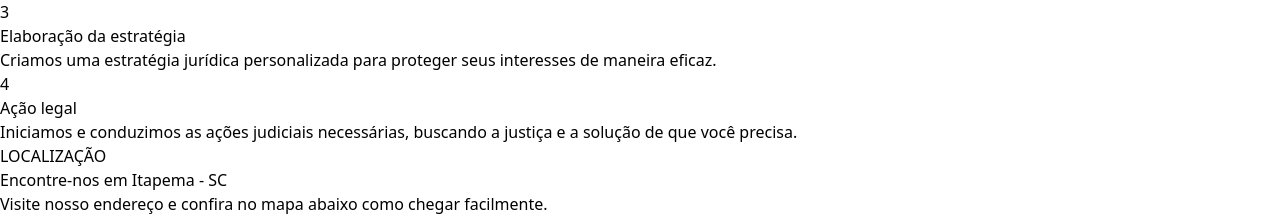
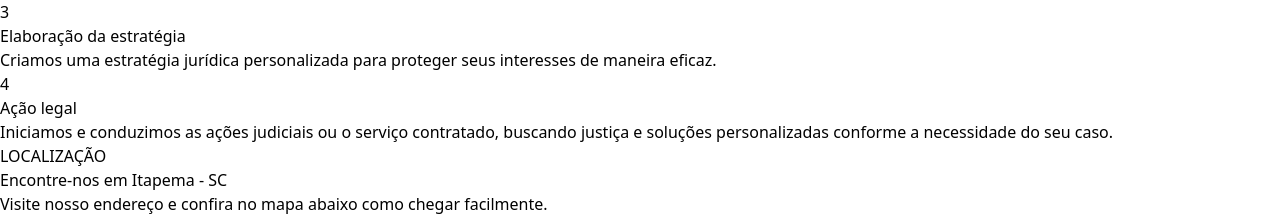
Before and after one commit to EdisonMatos/LP-Thaynan, a React (Vite) app: page / in a window 1280 px wide. Shown: the part 4181-4397 px from the top of the page. Built offline with nearby package versions, Linux system fonts and the light colour scheme; grey boxes are pictures that could not be loaded; a web font is replaced by a local one.

Commit message:
fix: Altera card4 do Steps

```diff
--- a/src/content/content.jsx
+++ b/src/content/content.jsx
@@ -473,7 +473,7 @@ const content = {
           stepNumber: 4,
           cardTitle: "Ação legal",
           cardDescription:
-            "Iniciamos e conduzimos as ações judiciais necessárias, buscando a justiça e a solução de que você precisa.",
+            "Iniciamos e conduzimos as ações judiciais ou o serviço contratado, buscando justiça e soluções personalizadas conforme a necessidade do seu caso.",
         },
       },
     },
```
